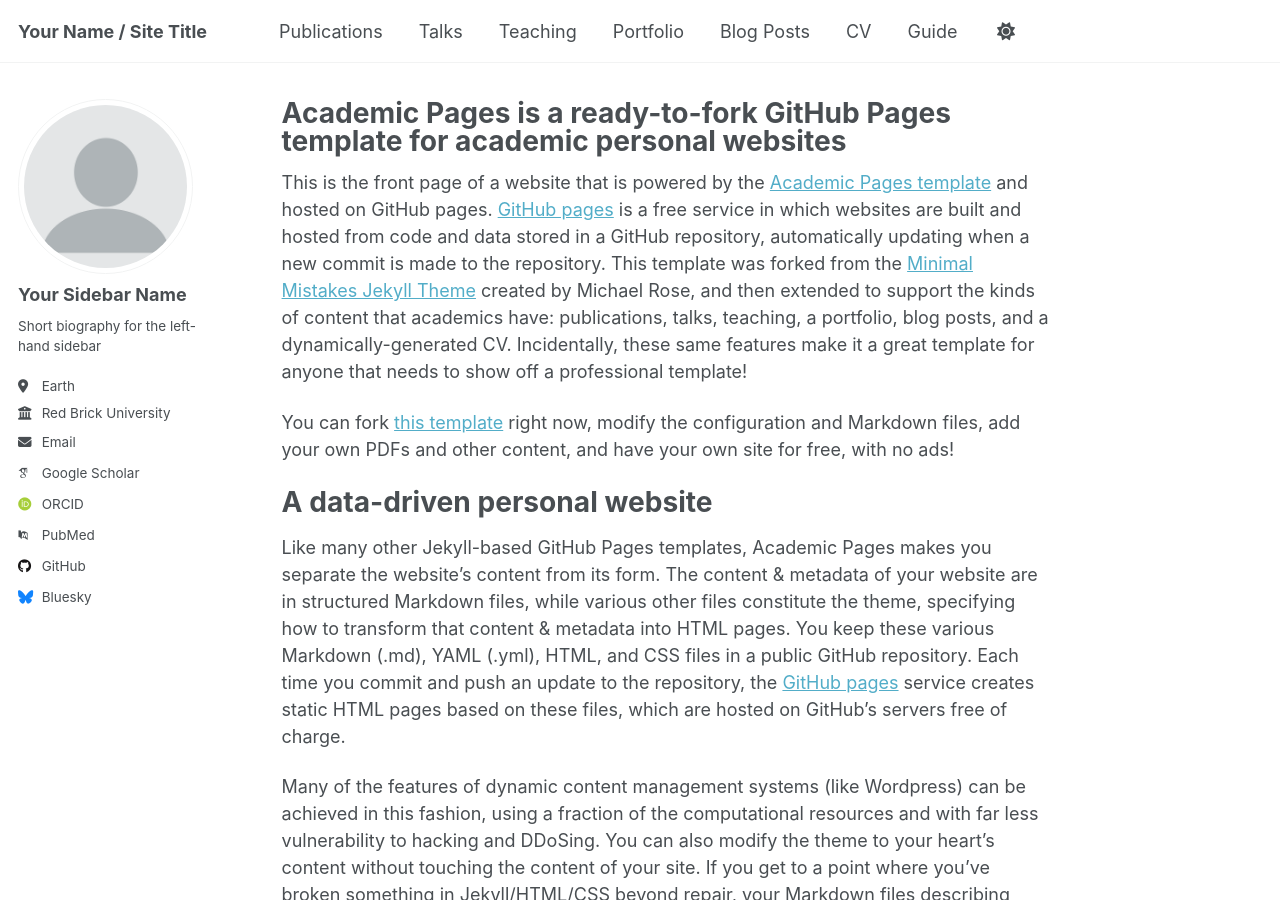
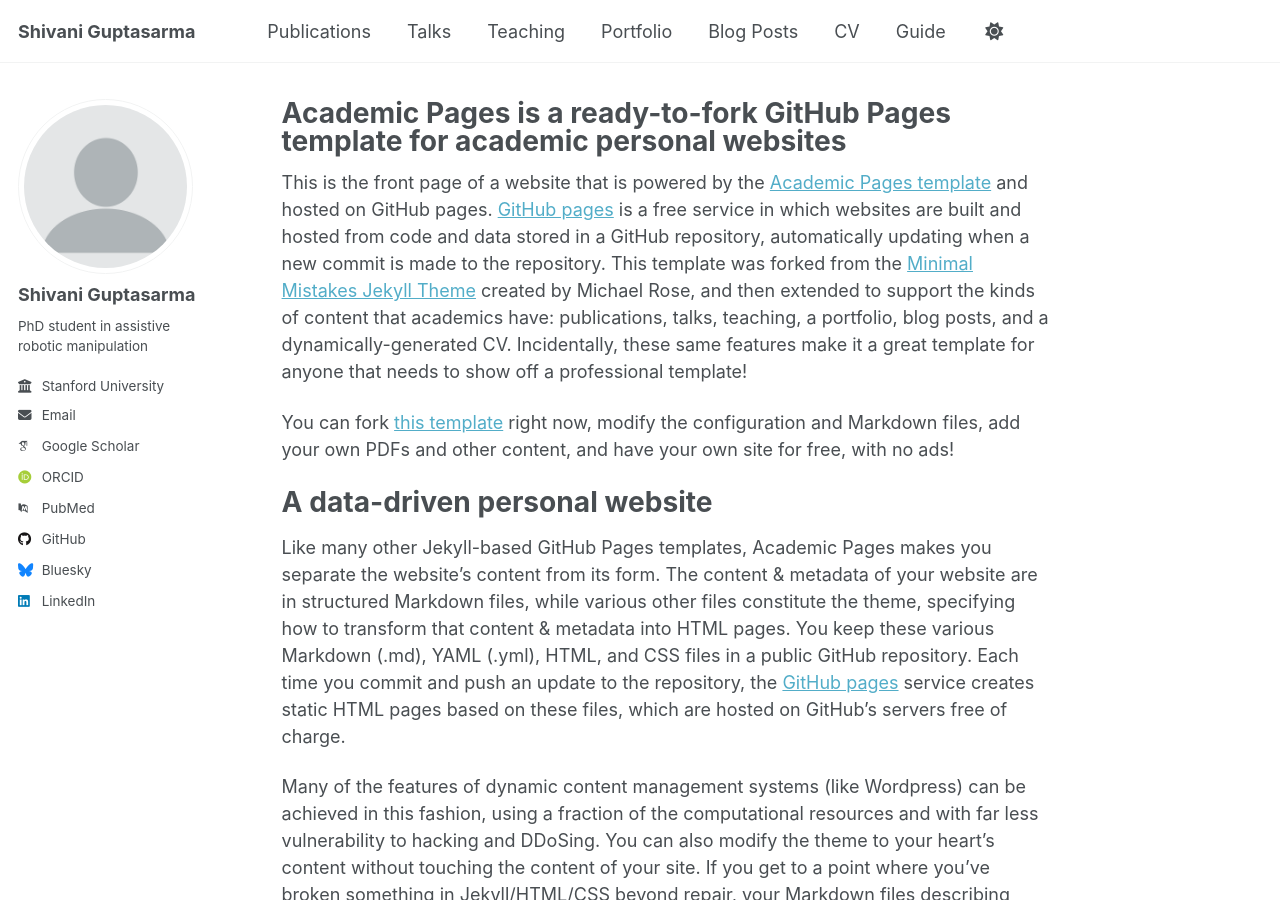
Before and after one commit to sguptasarma/sguptasarma.github.io, a Jekyll site: the page built from _pages/about.md, in a window 1280 px wide and 900 px high. Built offline with Jekyll 4.4.1, drawn with Linux system fonts in a browser that asks for light colours; some web fonts are replaced; a script that is not in the unit is left out.

Commit message:
Add main bio info

```diff
--- a/_config.yml
+++ b/_config.yml
@@ -9,7 +9,7 @@
 # Basic Site Settings
 locale                   : "en-US"
 site_theme               : "default" # Currently available options are "default", "air"
-title                    : "Your Name / Site Title"
+title                    : "Shivani Guptasarma"
 title_separator          : "-"
 name                     : &name "Your Name"
 description              : &description "personal description"
@@ -23,13 +23,13 @@ repository               : "academicpages/academicpages.github.io"
 author:
   # Biographic information
   avatar           : "profile.png"
-  name             : "Your Sidebar Name"
+  name             : "Shivani Guptasarma"
   pronouns         : # example: "she/her"
-  bio              : "Short biography for the left-hand sidebar"
-  location         : "Earth"
-  employer         : "Red Brick University"
+  bio              : "PhD student in assistive robotic manipulation"
+  # location         : "Stanford, CA, USA"
+  employer         : "Stanford University"
   uri              : # URL
-  email            : "none@example.org"
+  email            : "shivanig@stanford.edu"
 
   # Academic websites
   academia         : # URL
@@ -62,7 +62,7 @@ author:
   keybase          : # Username
   instagram        : # Username
   lastfm           : # Username
-  linkedin         : # Username
+  linkedin         : Shivani Guptasarma
   mastodon         : # URL
   medium           : # URL
   pinterest        : # Username
```
Also changed, not shown: .devcontainer/devcontainer.json.
